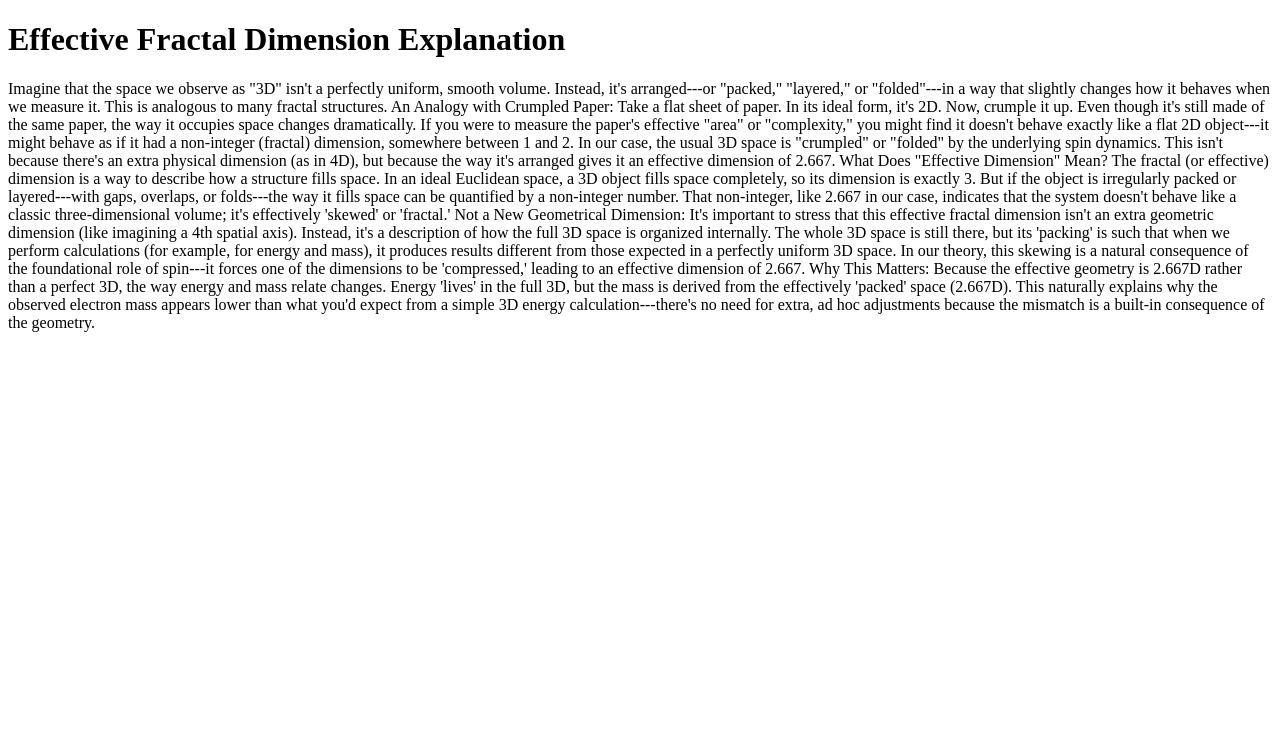
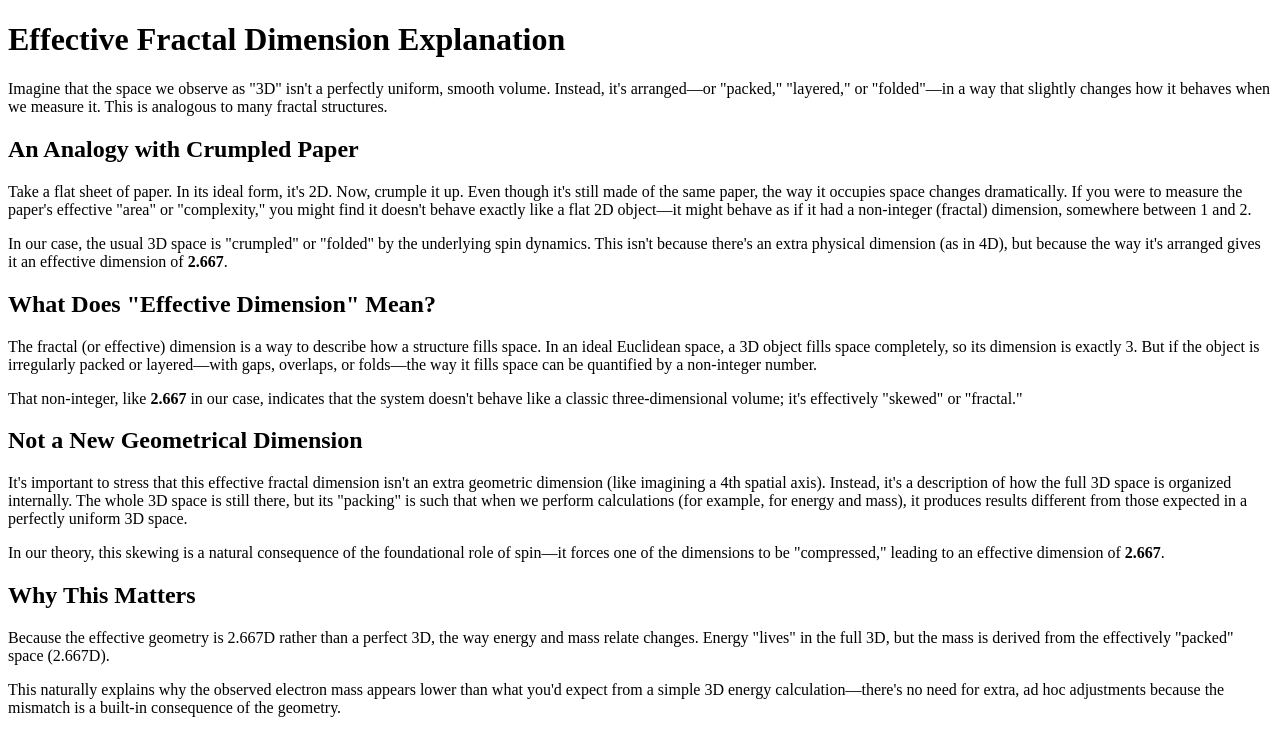
Before and after one commit to CosmicReplicator/AeonLoop, a Jekyll site: the page built from Papers/Eff_Dim_Expl.html, in a window 1280 px wide. Shown: the top 756 px of the page. Built offline with Jekyll 4.4.1, drawn with Linux system fonts in a browser that asks for light colours.

Commit message:
Update Eff_Dim_Expl.html

```diff
--- a/Papers/Eff_Dim_Expl.html
+++ b/Papers/Eff_Dim_Expl.html
@@ -5,48 +5,60 @@ title: "Eff Dim Expl"
 
 
 <h1>Effective Fractal Dimension Explanation</h1>
-<p>Imagine that the space we observe as "3D" isn't a perfectly uniform,
-smooth volume. Instead, it's arranged---or "packed," "layered," or
-"folded"---in a way that slightly changes how it behaves when we measure
-it. This is analogous to many fractal structures.
 
-An Analogy with Crumpled Paper:
-Take a flat sheet of paper. In its ideal form, it's 2D. Now, crumple it
-up. Even though it's still made of the same paper, the way it occupies
-space changes dramatically. If you were to measure the paper's effective
-"area" or "complexity," you might find it doesn't behave exactly like a
-flat 2D object---it might behave as if it had a non-integer (fractal)
-dimension, somewhere between 1 and 2. In our case, the usual 3D space is
-"crumpled" or "folded" by the underlying spin dynamics. This isn't
-because there's an extra physical dimension (as in 4D), but because the
-way it's arranged gives it an effective dimension of 2.667.
+<p>
+  Imagine that the space we observe as "3D" isn't a perfectly uniform,
+  smooth volume. Instead, it's arranged—or "packed," "layered," or "folded"—in a way
+  that slightly changes how it behaves when we measure it. This is analogous to many
+  fractal structures.
+</p>
 
-What Does "Effective Dimension" Mean?
-The fractal (or effective) dimension is a way to describe how a
-structure fills space. In an ideal Euclidean space, a 3D object fills
-space completely, so its dimension is exactly 3. But if the object is
-irregularly packed or layered---with gaps, overlaps, or folds---the way
-it fills space can be quantified by a non-integer number. That
-non-integer, like 2.667 in our case, indicates that the system doesn't
-behave like a classic three-dimensional volume; it's effectively
-'skewed' or 'fractal.'
+<h2>An Analogy with Crumpled Paper</h2>
+<p>
+  Take a flat sheet of paper. In its ideal form, it's 2D. Now, crumple it up. Even though
+  it's still made of the same paper, the way it occupies space changes dramatically.
+  If you were to measure the paper's effective "area" or "complexity," you might find it
+  doesn't behave exactly like a flat 2D object—it might behave as if it had a non-integer
+  (fractal) dimension, somewhere between 1 and 2.
+</p>
+<p>
+  In our case, the usual 3D space is "crumpled" or "folded" by the underlying spin dynamics.
+  This isn't because there's an extra physical dimension (as in 4D), but because the way it's
+  arranged gives it an effective dimension of <strong>2.667</strong>.
+</p>
 
-Not a New Geometrical Dimension:
-It's important to stress that this effective fractal dimension isn't an
-extra geometric dimension (like imagining a 4th spatial axis). Instead,
-it's a description of how the full 3D space is organized internally. The
-whole 3D space is still there, but its 'packing' is such that when we
-perform calculations (for example, for energy and mass), it produces
-results different from those expected in a perfectly uniform 3D space.
-In our theory, this skewing is a natural consequence of the foundational
-role of spin---it forces one of the dimensions to be 'compressed,'
-leading to an effective dimension of 2.667.
+<h2>What Does "Effective Dimension" Mean?</h2>
+<p>
+  The fractal (or effective) dimension is a way to describe how a structure fills space.
+  In an ideal Euclidean space, a 3D object fills space completely, so its dimension is exactly 3.
+  But if the object is irregularly packed or layered—with gaps, overlaps, or folds—the way it
+  fills space can be quantified by a non-integer number.
+</p>
+<p>
+  That non-integer, like <strong>2.667</strong> in our case, indicates that the system doesn't behave
+  like a classic three-dimensional volume; it's effectively "skewed" or "fractal."
+</p>
 
-Why This Matters:
-Because the effective geometry is 2.667D rather than a perfect 3D, the
-way energy and mass relate changes. Energy 'lives' in the full 3D, but
-the mass is derived from the effectively 'packed' space (2.667D). This
-naturally explains why the observed electron mass appears lower than
-what you'd expect from a simple 3D energy calculation---there's no need
-for extra, ad hoc adjustments because the mismatch is a built‐in
-consequence of the geometry.</p>
+<h2>Not a New Geometrical Dimension</h2>
+<p>
+  It's important to stress that this effective fractal dimension isn't an extra geometric dimension
+  (like imagining a 4th spatial axis). Instead, it's a description of how the full 3D space is organized
+  internally. The whole 3D space is still there, but its "packing" is such that when we perform
+  calculations (for example, for energy and mass), it produces results different from those expected in
+  a perfectly uniform 3D space.
+</p>
+<p>
+  In our theory, this skewing is a natural consequence of the foundational role of spin—it forces one of
+  the dimensions to be "compressed," leading to an effective dimension of <strong>2.667</strong>.
+</p>
+
+<h2>Why This Matters</h2>
+<p>
+  Because the effective geometry is 2.667D rather than a perfect 3D, the way energy and mass relate changes.
+  Energy "lives" in the full 3D, but the mass is derived from the effectively "packed" space (2.667D).
+</p>
+<p>
+  This naturally explains why the observed electron mass appears lower than what you'd expect from a simple 3D
+  energy calculation—there's no need for extra, ad hoc adjustments because the mismatch is a built‑in
+  consequence of the geometry.
+</p>
```
